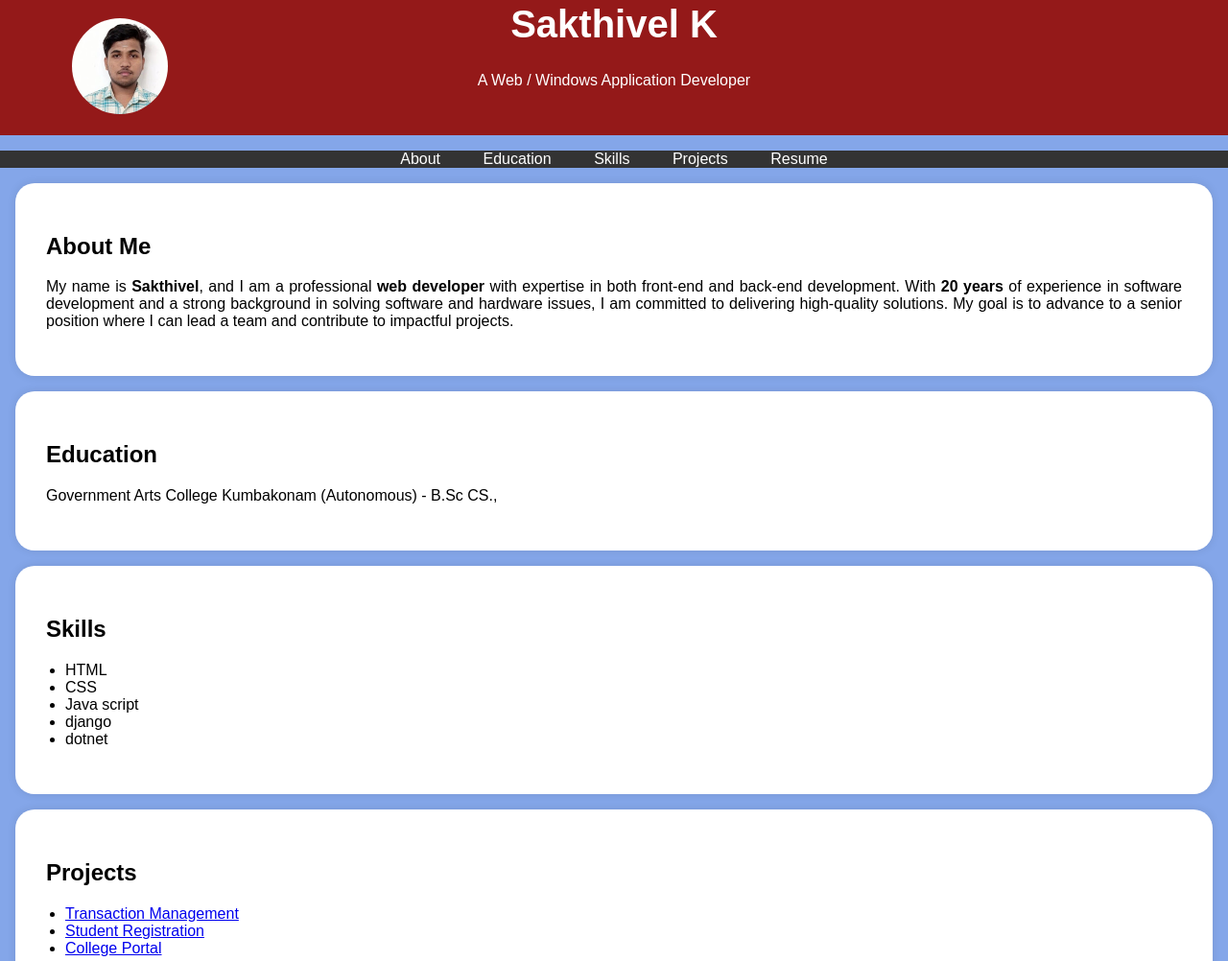
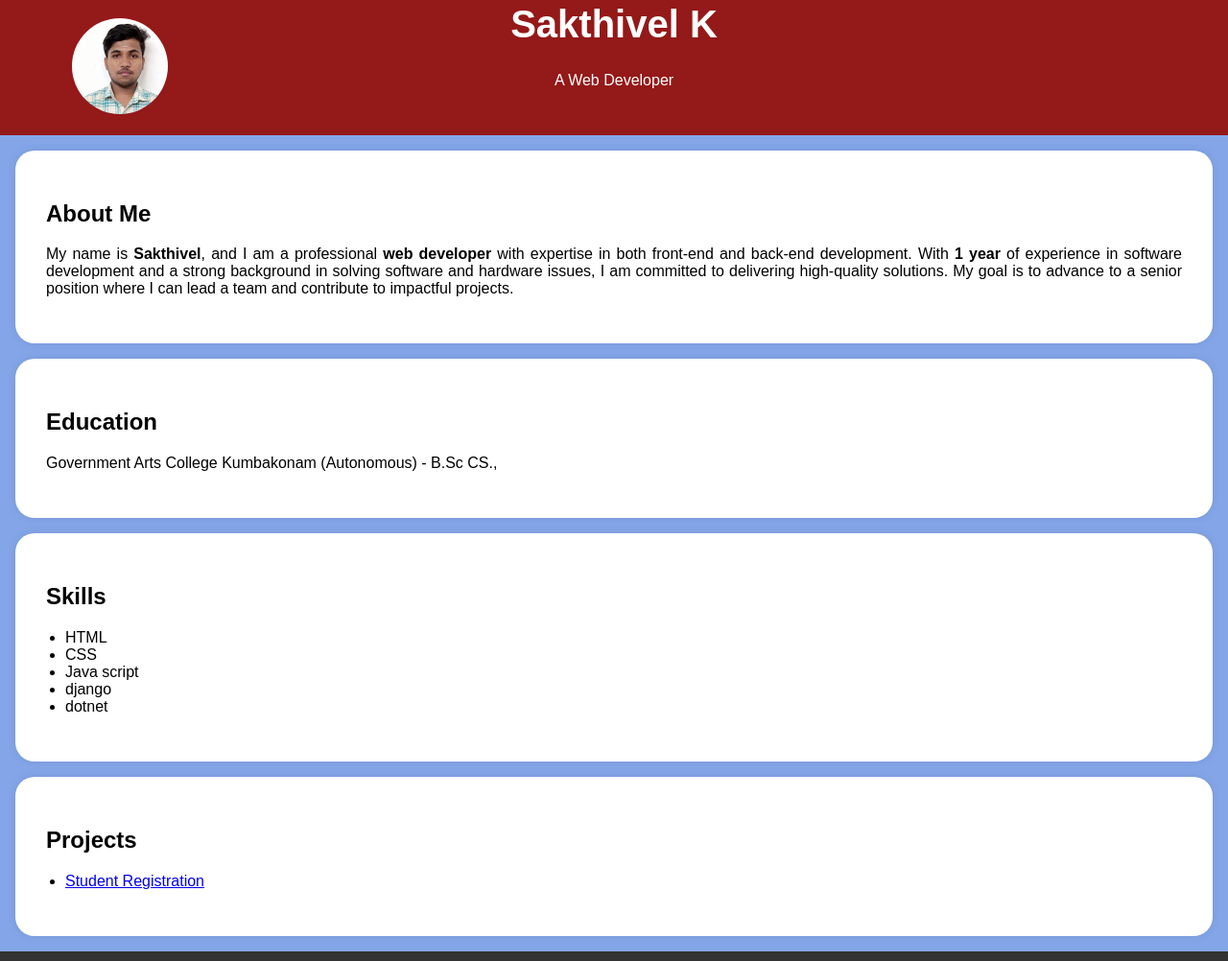
Before and after one commit to sakthivel-2005/Digital-Portfolio, a plain HTML site: page index.html in a window 1280 px wide. Shown: the part 56-1058 px from the top of the page at 96% size. Drawn offline with Linux system fonts and the light colour scheme.

Commit message:
Update index.html

```diff
--- a/index.html
+++ b/index.html
@@ -97,25 +97,15 @@
              <!-- Add your profile picture here -->
              <img src="myimage.jpg" alt="My Profile Picture" class="profile-picture">
              <h1>Sakthivel K</h1>
-             <p>A Web / Windows Application Developer</p>
+             <p>A Web Developer</p>
          </div>
      </header>
 
-     <nav>
-         <ul>
-             <li><a href="#about">About</a></li>
-             <li><a href="#education">Education</a></li>
-             <li><a href="#skills">Skills</a></li>
-             <li><a href="#projects">Projects</a></li>
-             <li><a href="#resume.html">Resume</a></li>
-
-         </ul>
-     </nav>
 
      <section id="about">
          <div class="section-content">
              <h2>About Me</h2>
-             <p>My name is <b>Sakthivel</b>, and I am a professional <b>web developer</b> with expertise in both front-end and back-end development. With <b>20 years</b> of experience in software development and a strong background in solving software and hardware issues, I am committed to delivering high-quality solutions. My goal is to advance to a senior position where I can lead a team and contribute to impactful projects. </p>
+             <p>My name is <b>Sakthivel</b>, and I am a professional <b>web developer</b> with expertise in both front-end and back-end development. With <b>1 year</b> of experience in software development and a strong background in solving software and hardware issues, I am committed to delivering high-quality solutions. My goal is to advance to a senior position where I can lead a team and contribute to impactful projects. </p>
 
          </div>
      </section>
@@ -146,9 +136,9 @@
          <div class="section-content">
              <h2>Projects</h2>
              <ul>
-                 <li><a href="#">Transaction Management</a></li>
+
                  <li><a href="#">Student Registration</a></li>
-                 <li><a href="#">College Portal</a></li>
+
              </ul>
          </div>
      </section>
```
